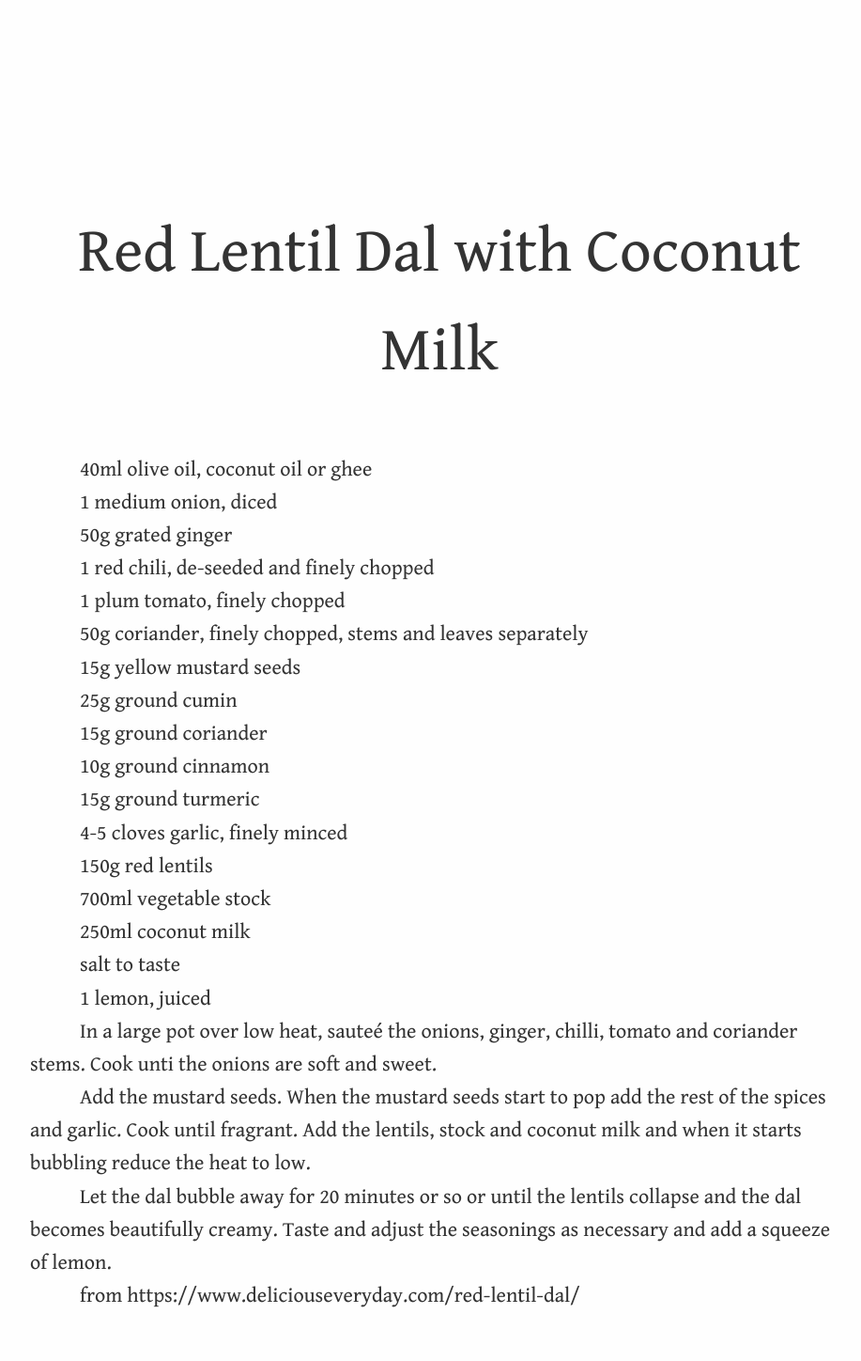
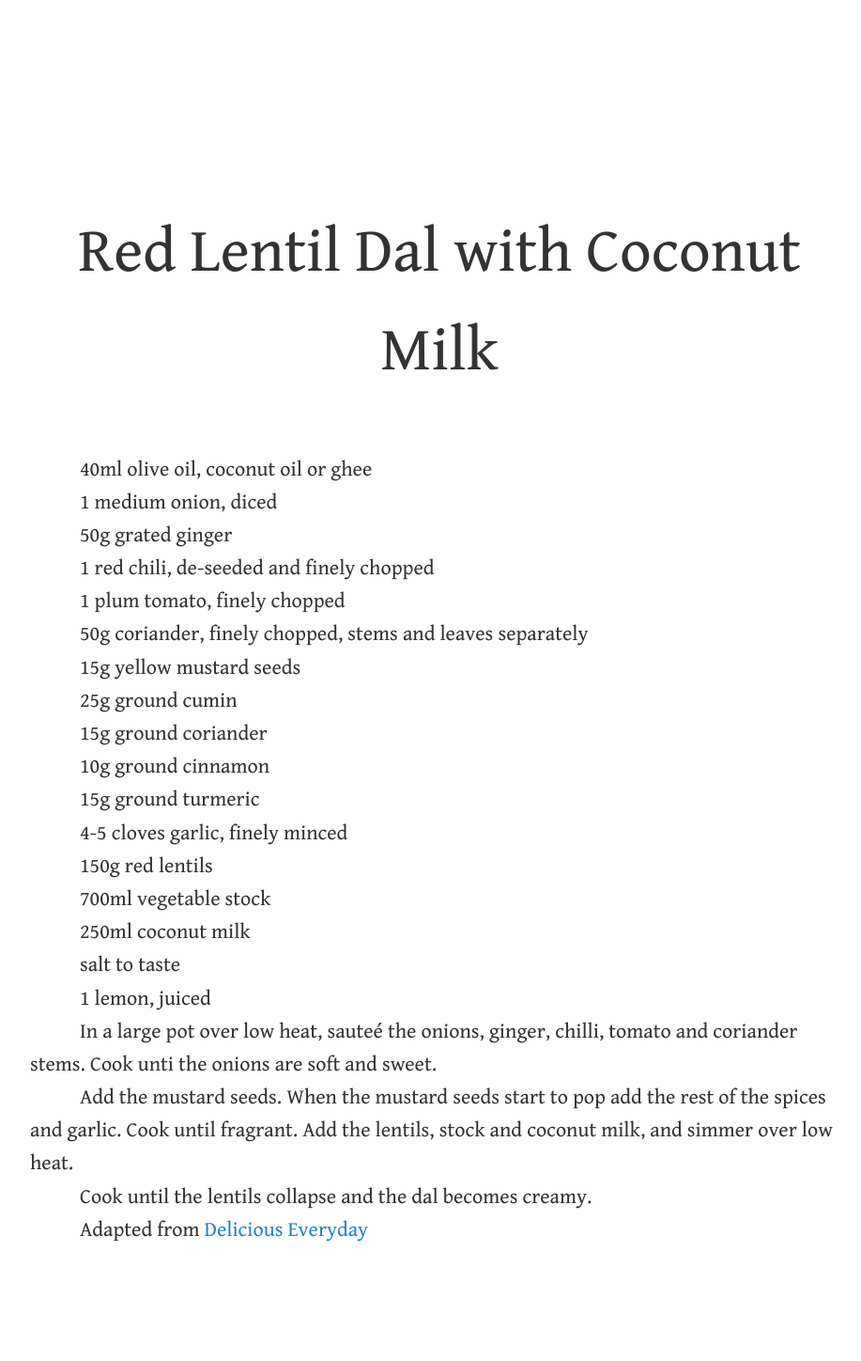
Before and after one commit to aredridel/recipes, a Jekyll site: the page built from Red Lentil Coconut Dal.md, in a window 1280 px wide. Shown: the whole page at 94% size, without its empty margins (172-1089 px from the left). Built offline with Jekyll 4.4.1, drawn with Linux system fonts in a browser that asks for light colours; our own code applies the rules of GitHub Pages for plain Markdown files; after the commit the page ends 1378 px from its top, so only the background shows below that.

Commit message:
/ ‘Red Lentil Coconut Dal.md’

```diff
--- a/Red Lentil Coconut Dal.md
+++ b/Red Lentil Coconut Dal.md
@@ -38,8 +38,10 @@ salt to taste
 
 In a large pot over low heat, sauteé the onions, ginger, chilli, tomato and coriander stems. Cook unti the onions are soft and sweet.
 
-Add the mustard seeds. When the mustard seeds start to pop add the rest of the spices and garlic. Cook until fragrant. Add the lentils, stock and coconut milk and when it starts bubbling reduce the heat to low.
+Add the mustard seeds. When the mustard seeds start to pop add the rest of the spices and garlic. Cook until fragrant. Add the lentils, stock and coconut milk, and simmer over low heat.
 
-Let the dal bubble away for 20 minutes or so or until the lentils collapse and the dal becomes beautifully creamy. Taste and adjust the seasonings as necessary and add a squeeze of lemon.
+Cook until the lentils collapse and the dal becomes creamy.
 
-from https://www.deliciouseveryday.com/red-lentil-dal/
+
+
+Adapted from [Delicious Everyday](https://www.deliciouseveryday.com/red-lentil-dal/)
```
